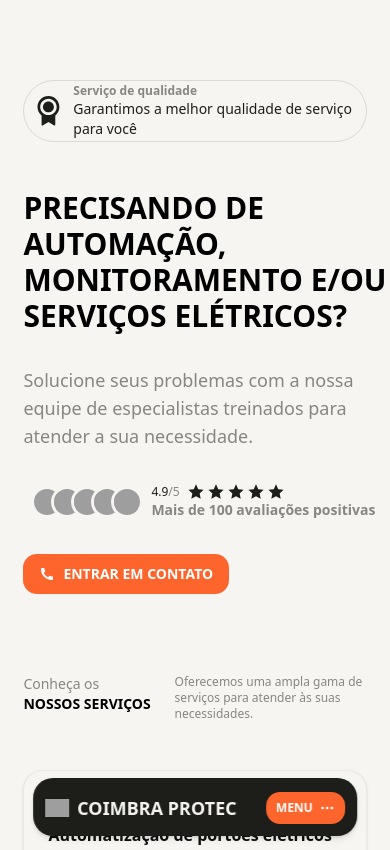
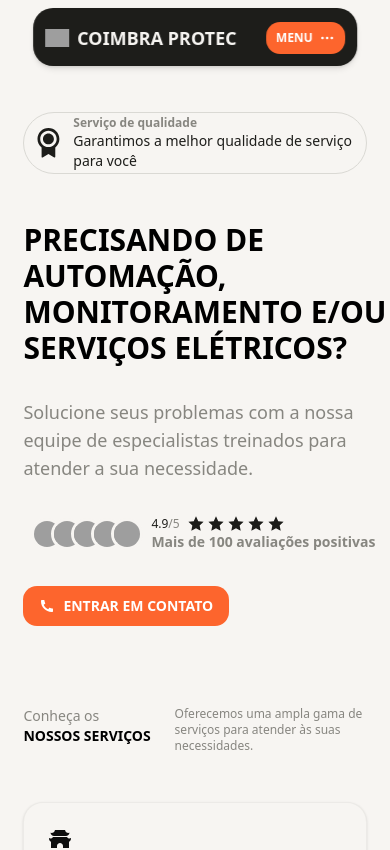
Before and after one commit to SrDev-Henrique/GCM_COIMBRA-PROTEC, a Next.js app: page / in a window 390 px wide. Shown: the top 850 px of the page. Built offline with nearby package versions, Linux system fonts and the light colour scheme; grey boxes are pictures that could not be loaded.

Commit message:
chore: add breakpoints to menu navigation position

```diff
--- a/src/app/(sections)/hero.tsx
+++ b/src/app/(sections)/hero.tsx
@@ -19,7 +19,7 @@ export function Hero() {
 
   return (
     <div className="flex h-fit items-center justify-center">
-      <div className="flex h-fit w-full flex-col items-start gap-12 pt-20 md:items-center">
+      <div className="flex h-fit w-full flex-col items-start gap-12 pt-28 md:items-center md:pt-20">
         <motion.div
           variants={fadeInVariants}
           initial="initial"
--- a/src/components/navigation-menu/navigation-menu.tsx
+++ b/src/components/navigation-menu/navigation-menu.tsx
@@ -46,7 +46,7 @@ export function NavigationMenu() {
       ref={containerRef}
       className={cn(
         "-translate-x-1/2 fixed bottom-2 left-1/2 z-50 flex w-[385px] items-end justify-center bg-accent-foreground p-3 shadow-lg backdrop-blur-md backdrop-brightness-75",
-        isMobile && "w-[360px]",
+        isMobile && "top-2 w-[360px]",
       )}
     >
       <motion.div
```
